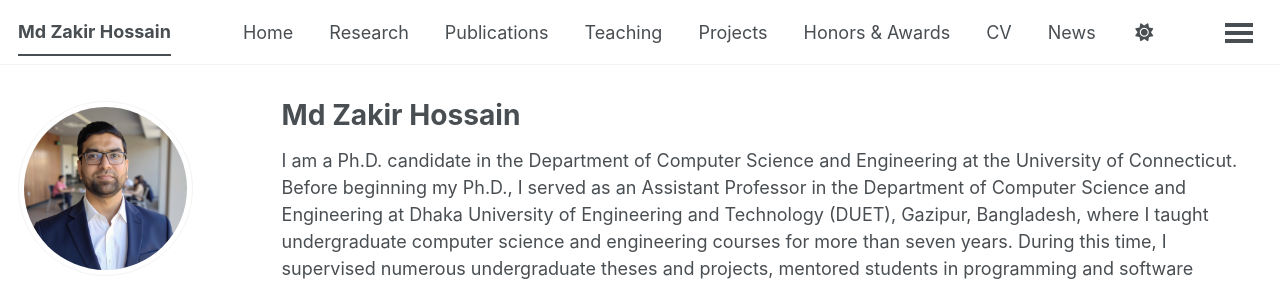
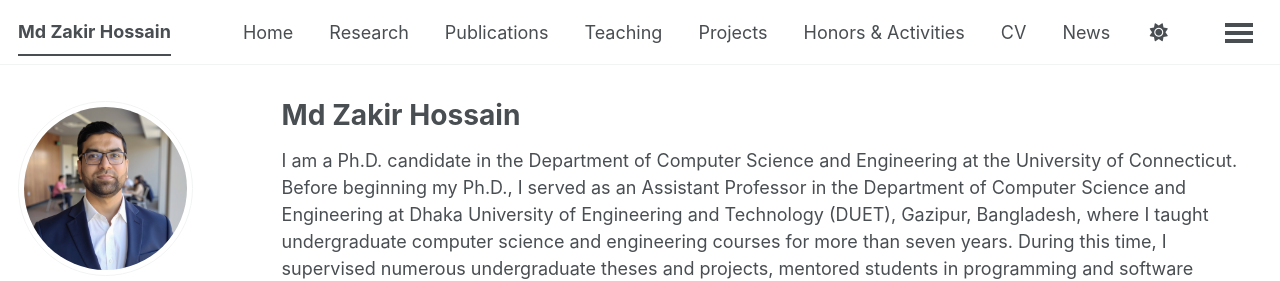
Before and after one commit to zakir-uconn/zakir-uconn.github.io, a Jekyll site: the page built from index.md, in a window 1280 px wide. Shown: the top 281 px of the page. Built offline with Jekyll 4.4.1, drawn with Linux system fonts in a browser that asks for light colours; a style sheet for code colours, icons or effects is not loaded.

Commit message:
Rename 'Honors & Awards' to 'Honors & Activities'

```diff
--- a/_data/navigation.yml
+++ b/_data/navigation.yml
@@ -49,8 +49,8 @@ main:
   - title: "Projects"
     url: /projects/
 
-  - title: "Honors & Awards"
-    url: /awards/
+  - title: "Honors & Activities"
+    url: /honors-activities/
 
   - title: "CV"
     url: /cv/
```
